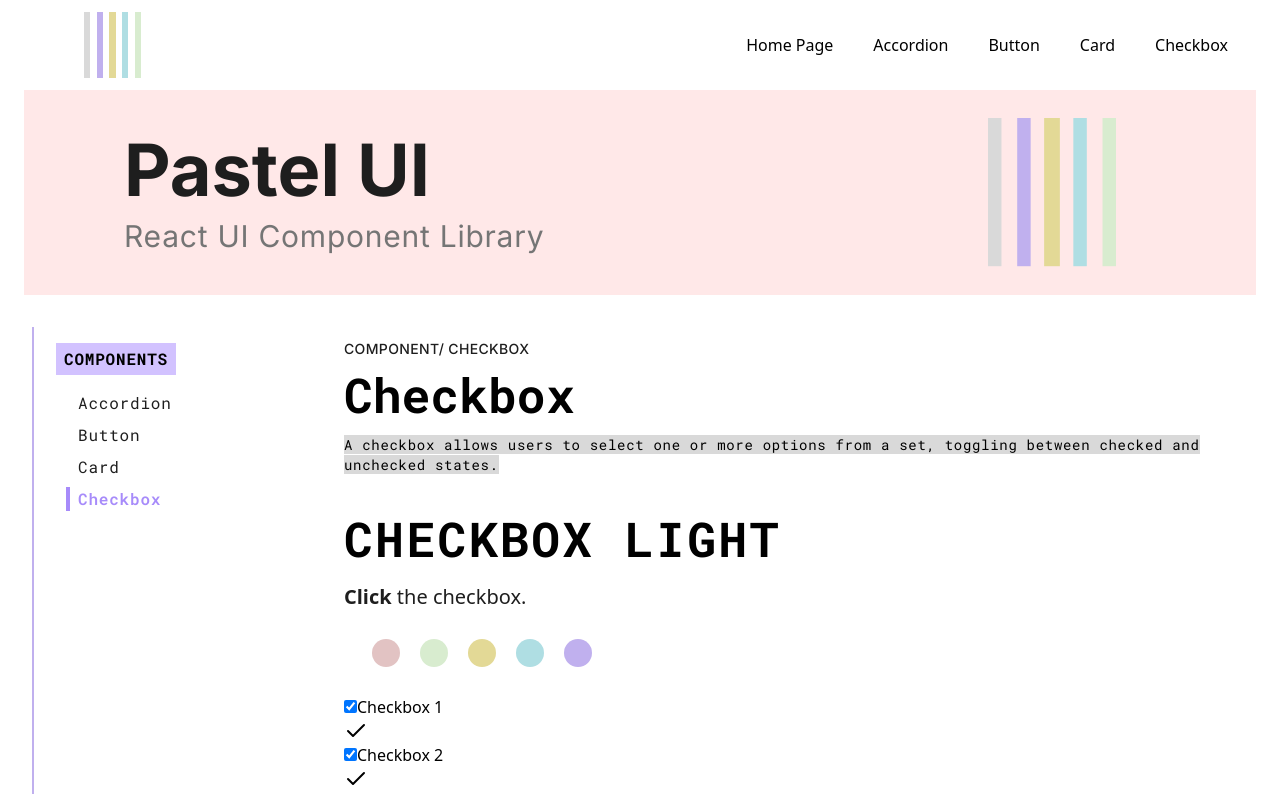
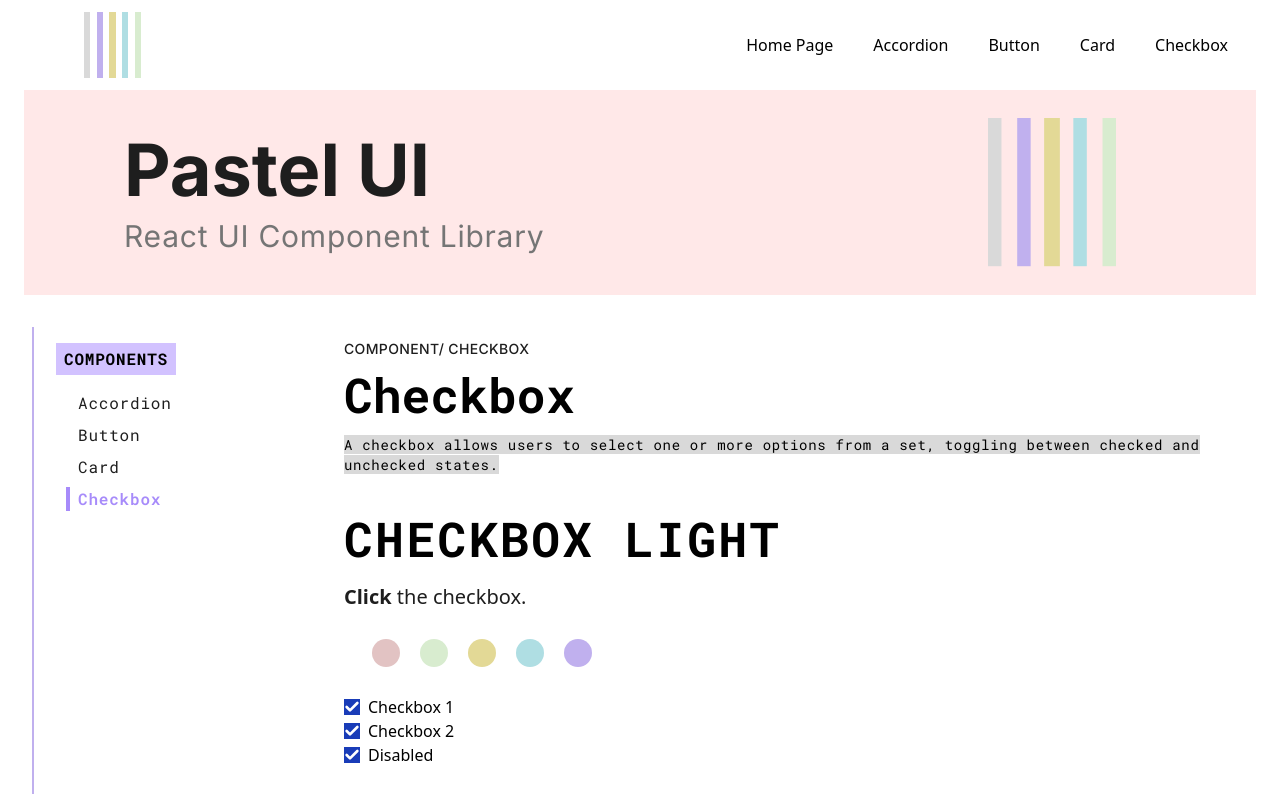
Before and after one commit to nataliakuntic/pastel-ui, a React (Vite) app: page /checkbox in a window 1280 px wide. Shown: the top 794 px of the page. Built offline with nearby package versions, Linux system fonts and the light colour scheme.

Commit message:
Add custom checkbox
Replaced browser styled checkbox type of input and built a default new
one from scratch as a placeholder before the Pastel UI design themes
get applied.

```diff
--- a/src/pastel-ui-library/components/Checkbox/Checkbox.tsx
+++ b/src/pastel-ui-library/components/Checkbox/Checkbox.tsx
@@ -16,16 +16,39 @@ const Checkbox: React.FC<CheckboxProps> = ({
   label,
 }) => {
   return (
-    <div>
+    <div className="flex gap-2">
       <input
         type="checkbox"
+        className="
+  relative peer shrink-0
+  appearance-none w-4 h-4 border-2 border-blue-500 bg-white
+  mt-1
+  checked:bg-blue-800 checked:border-0
+  focus:outline-none focus:ring-offset-0 focus:ring-2 focus:ring-blue-100
+  disabled:border-steel-400 disabled:bg-steel-400
+"
         checked={isChecked}
         onChange={() => onChange(!isChecked)}
         disabled={isDisabled}
         required={isRequired}
       />
       <label>{label}</label>
-      <Check />
+      <svg
+        className="
+    absolute
+    w-4 h-4 mt-1
+    hidden peer-checked:block
+    pointer-events-none"
+        xmlns="http://www.w3.org/2000/svg"
+        viewBox="0 0 24 24"
+        fill="none"
+        stroke="#fff"
+        stroke-width="4"
+        stroke-linecap="round"
+        stroke-linejoin="round"
+      >
+        <polyline points="20 6 9 17 4 12"></polyline>
+      </svg>
     </div>
   );
 };
```
